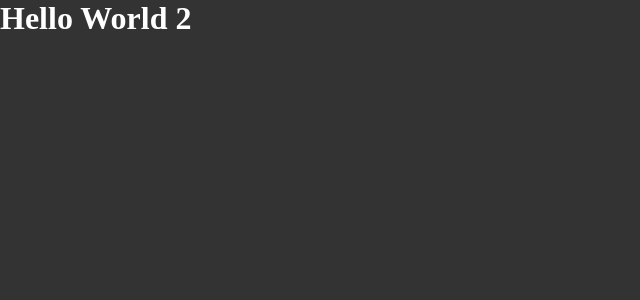
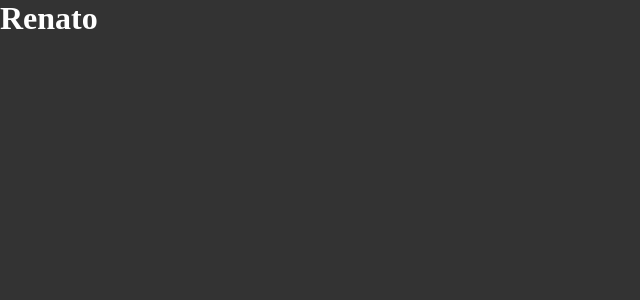
Before and after one commit to renatoschlogel/ignite-react-01-github-explorer, a React app: page / in a window 1280 px wide. Shown: the top 300 px of the page, without its empty margins (0-640 px from the left). Built offline with nearby package versions, Linux system fonts and the light colour scheme.

Commit message:
utilizando o sass

```diff
--- a/package.json
+++ b/package.json
@@ -20,6 +20,8 @@
     "cross-env": "^7.0.3",
     "css-loader": "^5.2.4",
     "html-webpack-plugin": "^5.3.1",
+    "node-sass": "^5.0.0",
+    "sass-loader": "^11.0.1",
     "style-loader": "^2.0.0",
     "webpack": "^5.35.0",
     "webpack-cli": "^4.6.0",
--- a/src/App.jsx
+++ b/src/App.jsx
@@ -1,5 +1,5 @@
-import './styles/global.css';
+import './styles/global.scss';
 
 export function App() {
-  return <h1>Hello World 2</h1>;
+  return <h1>Renato</h1>;
 }
--- a/webpack.config.js
+++ b/webpack.config.js
@@ -28,9 +28,9 @@
         use: 'babel-loader'
       },
       {
-        test: /\.css$/,
+        test: /\.scss$/,
         exclude: /node_modules/,
-        use: ['style-loader', 'css-loader']
+        use: ['style-loader', 'css-loader', 'sass-loader']
       }
     ]
   }
```
Also changed, not shown: src/styles/global.scss (renamed from src/styles/global.css), 1 other file (tests, documents, lock files or other folders).
